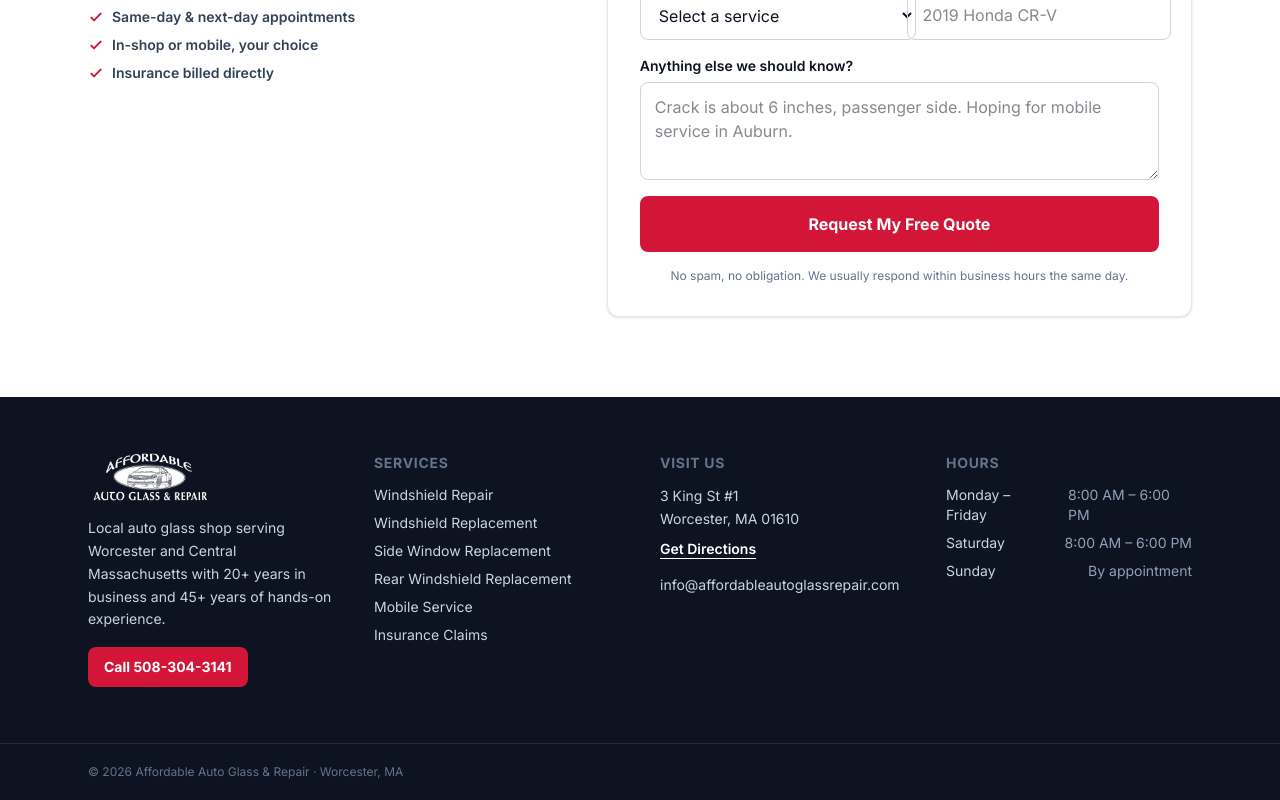
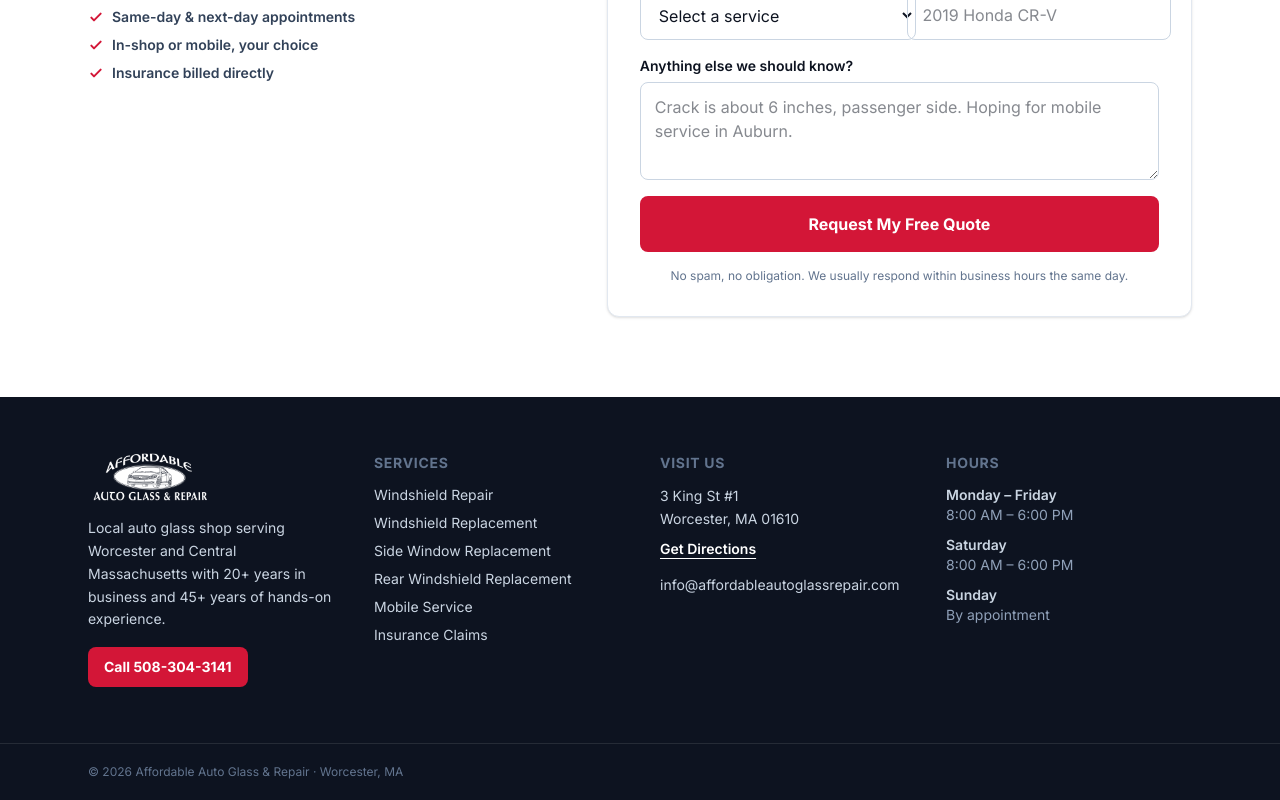
Before and after one commit to TheLosBanks/affordable-auto-glass, a Next.js app: page / in a window 1280 px wide. Shown: the part 5644-6444 px from the top of the page. Built offline with nearby package versions, Linux system fonts and the light colour scheme.

Commit message:
Footer hours: stack day over time so the time no longer wraps

```diff
--- a/components/Footer.tsx
+++ b/components/Footer.tsx
@@ -60,11 +60,11 @@ export default function Footer() {
         </div>
         <div className="text-sm">
           <p className="mb-3 font-bold uppercase tracking-wider text-slate-500">Hours</p>
-          <ul className="space-y-2">
+          <ul className="space-y-2.5">
             {BUSINESS.hours.map((h) => (
-              <li key={h.days} className="flex justify-between gap-4">
-                <span>{h.days}</span>
-                <span className="text-slate-400">{h.time}</span>
+              <li key={h.days} className="flex flex-col">
+                <span className="font-semibold text-slate-300">{h.days}</span>
+                <span className="whitespace-nowrap text-slate-400">{h.time}</span>
               </li>
             ))}
           </ul>
```
